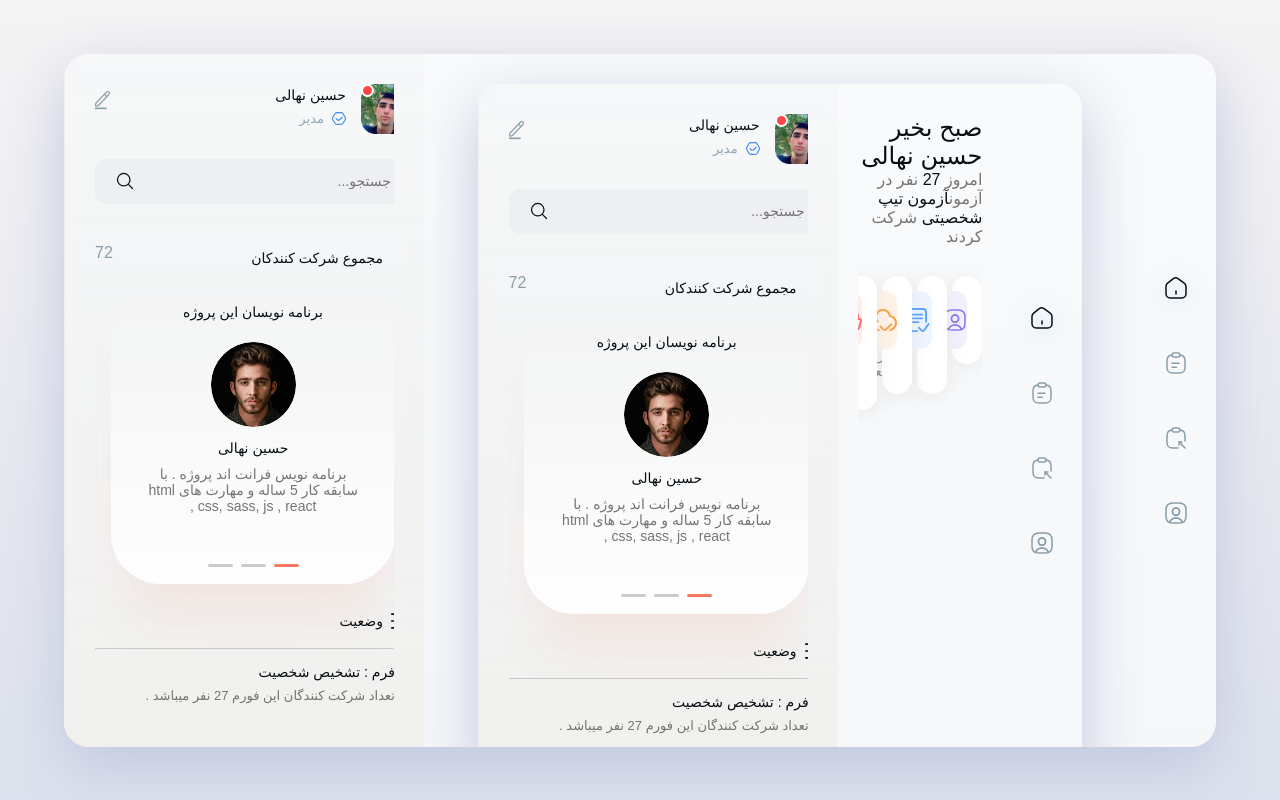
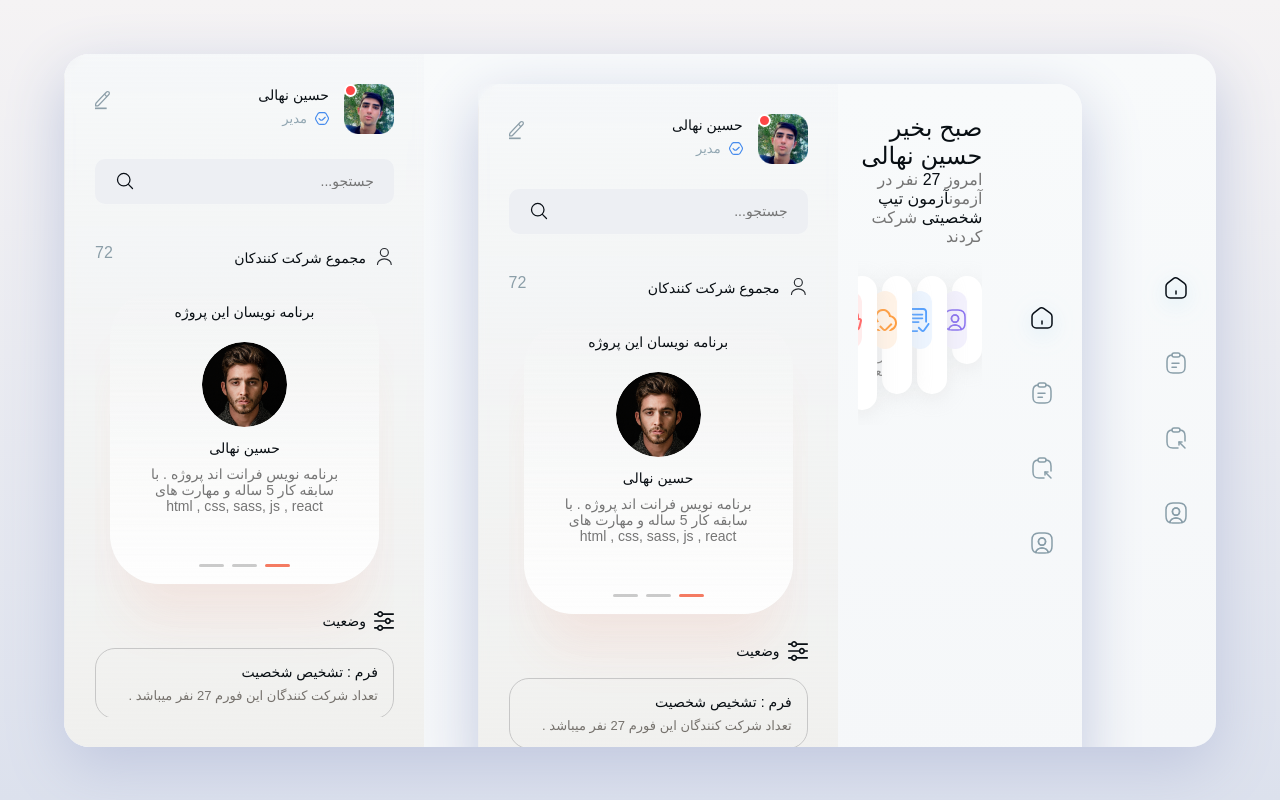
Before and after one commit to hossein-nahali/formitoo, a React (Vite) app: page /home in a window 1280 px wide. Built offline with nearby package versions, Linux system fonts and the light colour scheme; a small style sheet from the web is missing.

Commit message:
cgange global style and add icon close

```diff
--- a/src/assets/css/style.scss
+++ b/src/assets/css/style.scss
@@ -25,13 +25,32 @@ body {
     }
   }
 
-  .scroll-rtl {
-    > div {
-      > div {
-        margin-right: 0 !important;
-        margin-left: -17px !important;
-      }
-    }
+  .gg-close {
+    box-sizing: border-box;
+    position: relative;
+    display: block;
+    transform: scale(var(--ggs,1));
+    width: 22px;
+    height: 22px;
+    border: 2px solid transparent;
+    border-radius: 40px
+  }
+  .gg-close::after,
+  .gg-close::before {
+    content: "";
+    display: block;
+    box-sizing: border-box;
+    position: absolute;
+    width: 16px;
+    height: 2px;
+    background: currentColor;
+    transform: rotate(45deg);
+    border-radius: 5px;
+    top: 8px;
+    left: 1px
+  }
+  .gg-close::after {
+    transform: rotate(-45deg)
   }
 }
 
```
